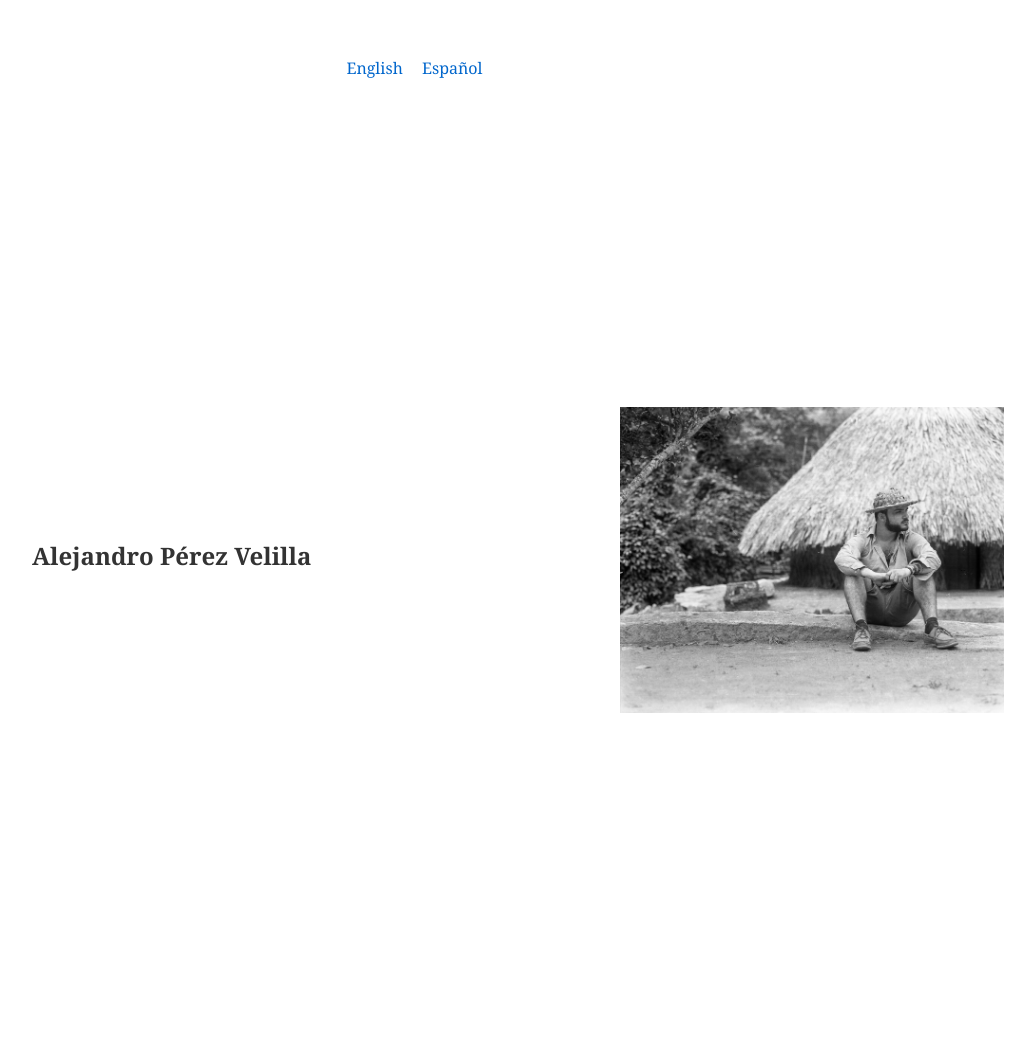
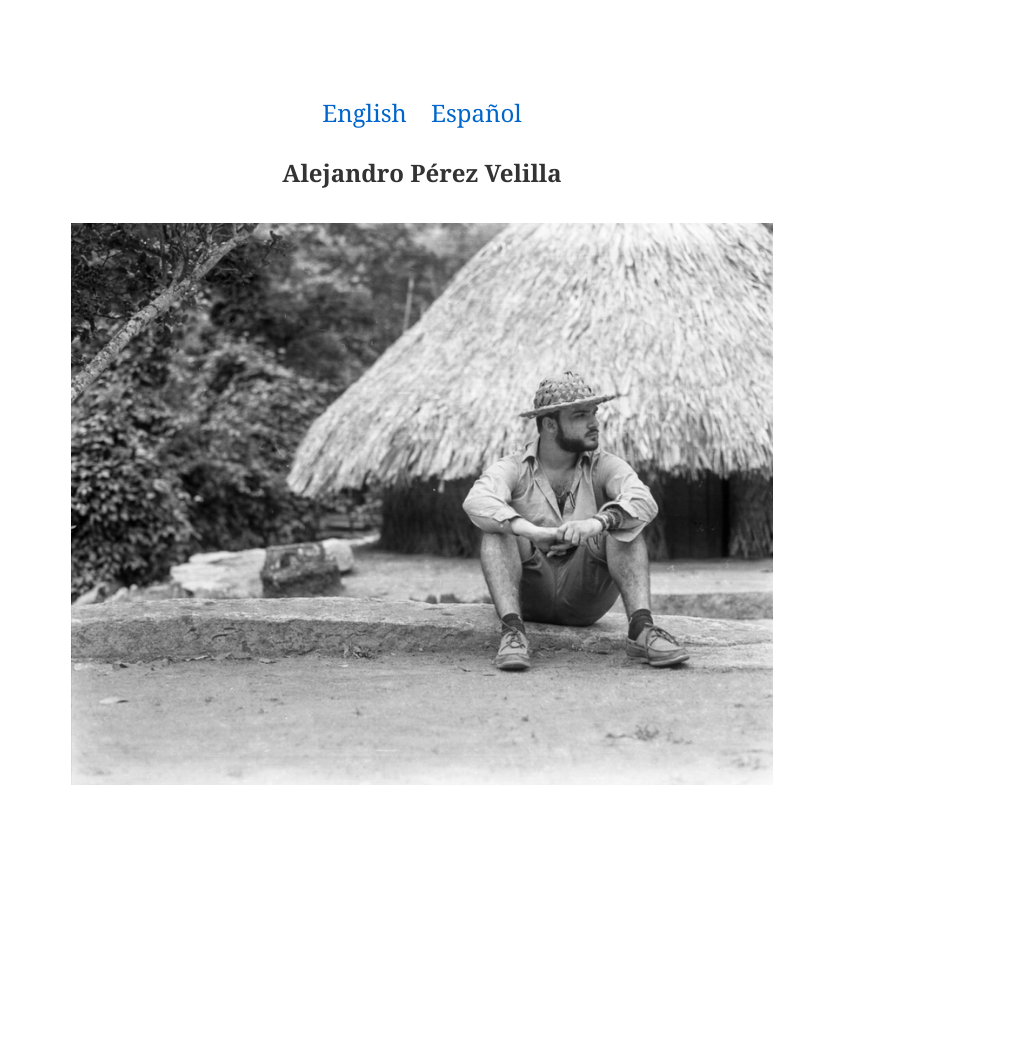
Before and after one commit to datadreamscorp/datadreamscorp.github.io, a Jekyll site: the page built from index.md, in a window 1280 px wide. Shown: the whole page, without its empty margins (218-1253 px from the left). Built offline with Jekyll 4.4.1, drawn with Linux system fonts in a browser that asks for light colours; after the commit the page ends 900 px from its top, so only the background shows below that.

Commit message:
lol again

```diff
--- a/assets/landing.css
+++ b/assets/landing.css
@@ -1,43 +1,54 @@
+/* Ensure that html and body take full height and can use flex properties effectively */
+html, body {
+    height: 100%;
+    margin: 0;
+    padding: 0;
+    display: flex;
+    flex-direction: column;
+    justify-content: center;
+    align-items: center;
+    text-align: center;
+}
+
+/* Container that holds all the content to be centered */
 .landing-container {
     display: flex;
     flex-direction: column;
     align-items: center;
     justify-content: center;
-    text-align: center;
-    height: 100vh;
-    width: 100vw; /* Ensure the container uses the full viewport width */
-    margin: 0 auto; /* Center the container horizontally */
+    width: 100%;
 }
 
 .text-and-image {
     display: flex;
-    flex-direction: column; /* Adjust based on your preference for stacking */
-    align-items: center; /* Ensure content is centered within the container */
-    justify-content: center;
-    width: 100%; /* Utilizes full width to avoid skewing */
-    margin: 0; /* Remove any default margin */
+    flex-direction: column;
+    align-items: center;
+    margin-bottom: 20px; /* Space between the image and the language links */
 }
 
 .text-and-image img {
-    max-width: 50%; /* Adjust size to fit well on desktop */
+    max-width: 90%; /* Responsive image width */
     height: auto; /* Maintain aspect ratio */
-    margin-top: 20px; /* Space between the name and the image */
+    margin-top: 20px; /* Space between name and image */
 }
 
-/* Desktop specific adjustments */
-@media (min-width: 768px) {
-    .text-and-image {
-        flex-direction: row; /* Side by side on larger screens */
-        justify-content: center; /* Center content horizontally */
-    }
-    .text-and-image img {
-        max-width: 30%; /* Larger screens get a smaller max-width percentage */
-    }
+nav ul {
+    list-style-type: none;
+    padding: 0;
+    margin: 0; /* Ensures nav is tightly wrapped around its contents */
 }
 
-/* Mobile specific adjustments */
-@media (max-width: 767px) {
-    .text-and-image img {
-        max-width: 80%; /* Larger max-width for smaller screens */
-    }
+nav ul li {
+    display: inline;
+    margin: 0 10px; /* Spacing between language links */
 }
+
+nav ul li a {
+    text-decoration: none;
+    color: #0066cc;
+    font-size: 1.5em; /* Larger text for better readability */
+}
+
+nav ul li a:hover {
+    text-decoration: underline;
+}
```
